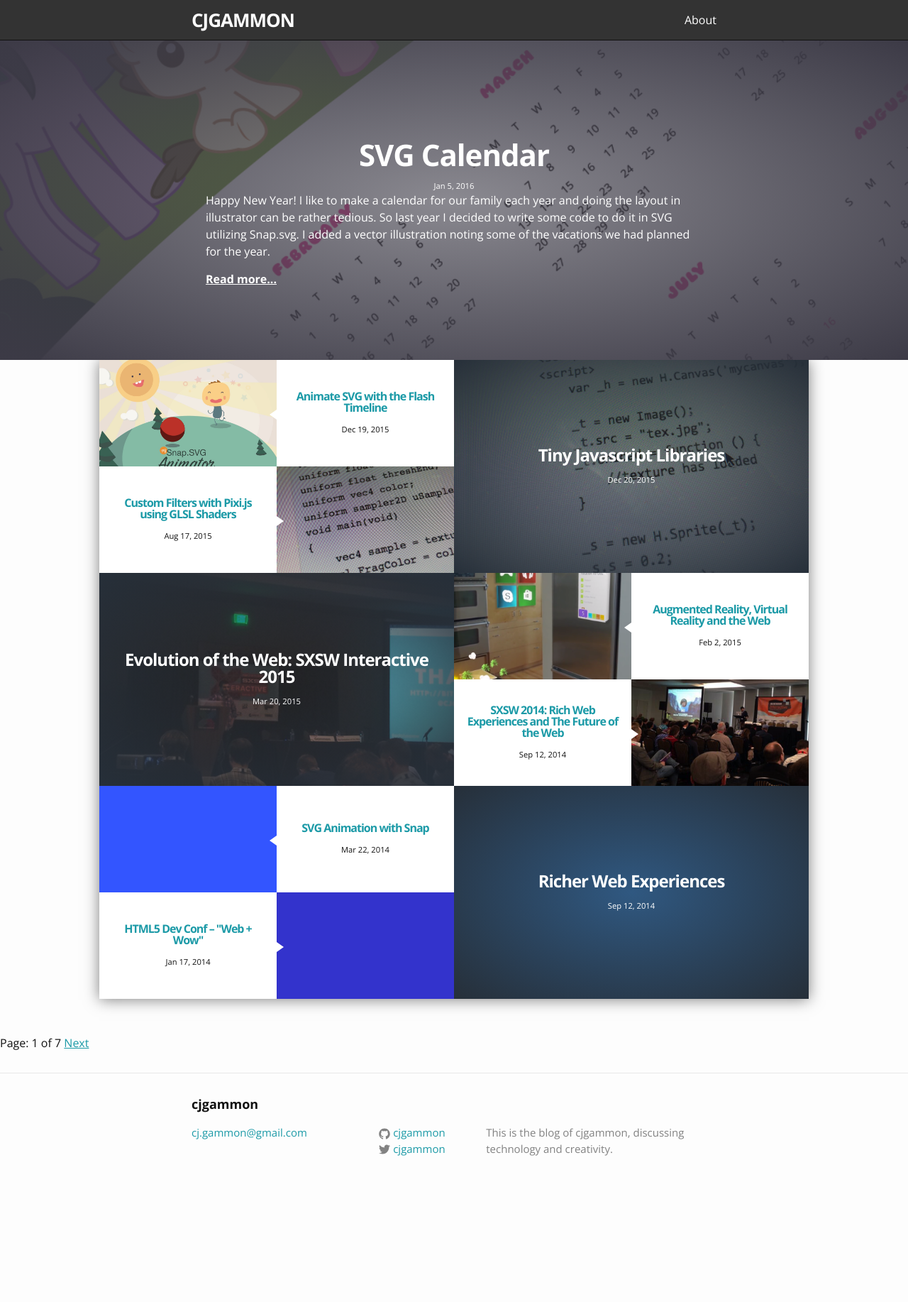
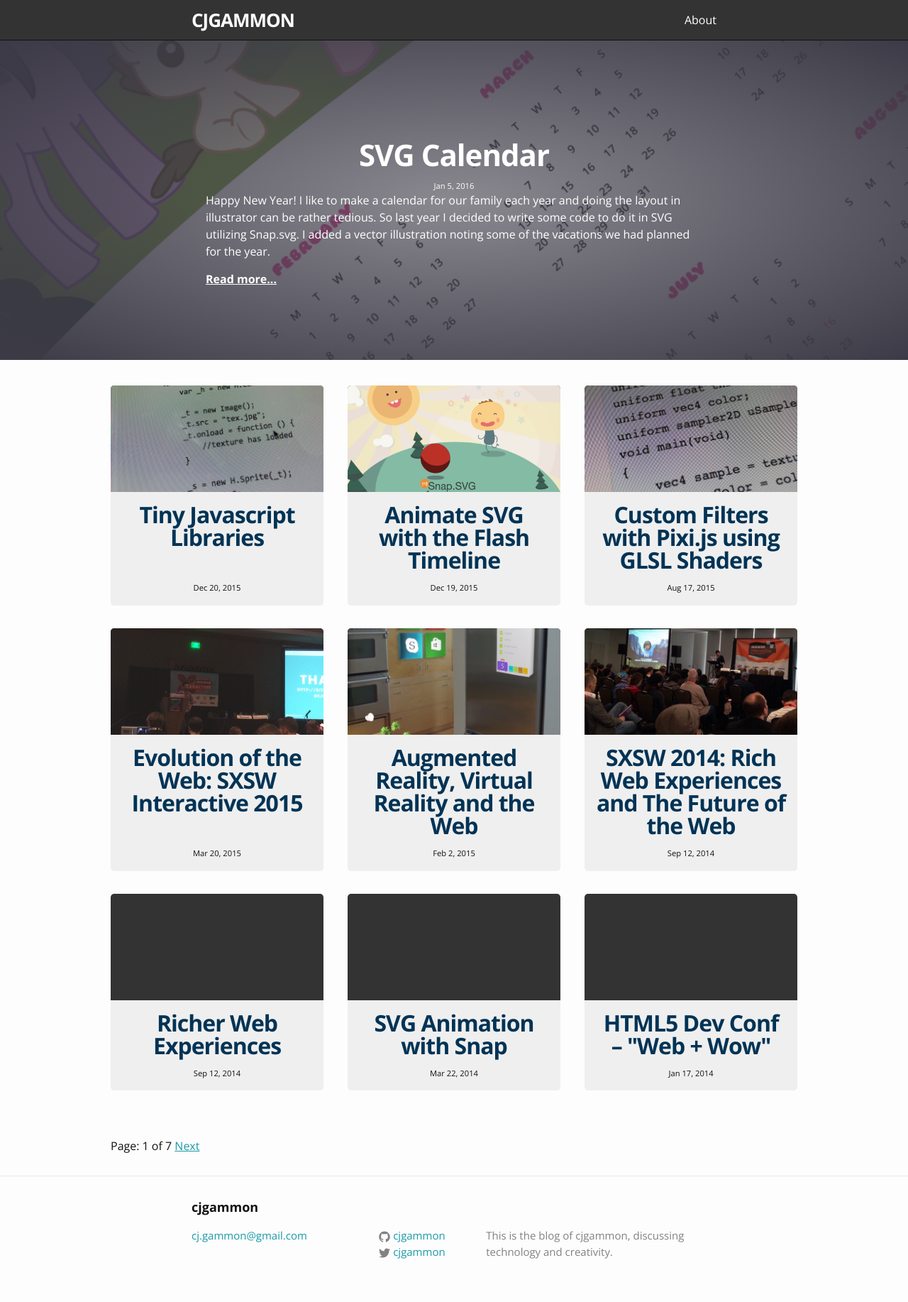
Before and after one commit to cjgammon/blog, a Jekyll site: the page built from index.html, in a window 1280 px wide. Shown: the whole page at 71% size. Built offline with Jekyll 4.4.1, drawn with Linux system fonts in a browser that asks for light colours; the list of posts is cut into pages by our own code; before the commit the page ends 1689 px from its top, so only the background shows below that.

Commit message:
new design blocks

```diff
--- a/_sass/_layout.scss
+++ b/_sass/_layout.scss
@@ -252,12 +252,6 @@
 .home{
   margin-top: -$spacing-unit;
 
-  .grid{
-    max-width: 1000px;
-    margin: auto;
-    box-shadow: 0px 1px 20px rgba(0, 0, 0, 0.5);
-  }
-
   time{
     font-size: .7em;
   }
@@ -299,123 +293,53 @@
 
 }
 
-.main-container{
+.grid{
   display: flex;
+  justify-content: space-between;
   flex-wrap: wrap;
-  text-align: center;
-
-  &:nth-child(2n+1) {
-    flex-direction: row-reverse;
-  }
-
+  max-width: 1000px;
+  margin: 20px auto;
 }
 
-.main-quarter-container{
+.panel{
   display: flex;
   flex-direction: column;
-  background: white;
-  padding: 0;
-  width: 50%;
-  height: 300px;
+  width: 300px;
+  margin: 1em;
+  border-radius: 5px;
+  overflow: hidden;
+  text-align: center;
+  background-color: #efefef;
 
   h2{
-    font-size: 1em;
-  }
-}
-
-.main-quarter{
-  display: flex;
-  height: 150px;
-
-  &:nth-child(2n-1) {
-    background: #3355ff;
-
-    .main-quarter-text:after{
-      right: 100%;
-      border-right: 10px solid white;
-      border-bottom: 7px solid transparent;
-      border-top: 7px solid transparent;
-    }
-  }
-
-  &:nth-child(2n) {
-    background: #3333cc;
-    flex-direction: row-reverse;
-
-    .main-quarter-text:after{
-      left: 100%;
-      border-left: 10px solid white;
-      border-bottom: 7px solid transparent;
-      border-top: 7px solid transparent;
-    }
-  }
-}
-
-.main-quarter-img{
-  position: relative;
-  width: 50%;
-  background-size: cover;
-  background-position: center;
-}
-
-.main-quarter-text{
-  position: relative;
-  box-sizing: border-box;
-  display: flex;
-  flex-direction: column;
-  padding: 1em;
-  width: 50%;
-  align-items: center;
-  justify-content: center;
-  background: white;
-
-  &:after{
-    content: '';
-    position: absolute;
-    top: calc(50% - 5px);
-    width: 0;
-    height: 0;
-    z-index: 10;
-  }
-}
-
-.main-half{
-  position: relative;
-  display: flex;
-  align-items: center;
-  justify-content: center;
-  flex-direction: column;
-  box-sizing: border-box;
-  padding: 2rem;
-  width: 50%;
-  height: 300px;
-  background: #336699;
-  background-size: cover;
-  background-position: center;
-
-  h2{
-    font-size: 1.5em;
-  }
-
-  *{
-    position: relative;
-  }
-
-  time{
-    color: white;
-    font-weight: 100;
+    font-size: 2em;
   }
 
   a{
     &,
     &:visited{
-      color: white;
+      color: #003355;
     }
-
     &:hover{
-      color: #cccccc;
+      color: #777;
     }
   }
+}
+
+.panel-img{
+  width: 100%;
+  height: 150px;
+  background-size: cover;
+  background-position: center;
+  background-color: #333;
+}
+
+.panel-text{
+  flex: 1;
+  padding: 1em;
+  display: flex;
+  flex-direction: column;
+  justify-content: space-between;
 }
 
 .image-gradient{
@@ -433,7 +357,10 @@
 }
 
 .pagination{
+  margin: auto;
   margin-top: 50px;
+  max-width: calc(1000px - 2em);
+
   a{
     text-decoration: underline;
   }
--- a/index.html
+++ b/index.html
@@ -30,38 +30,23 @@ layout: home
         </div>
       {% endfor %}
 
-      <div class="grid">
+    <div class="grid">
 
-      {% assign j = 1 %}
-      {% assign count = paginator.per_page | minus:1 | divided_by: 3 %}
+    {% for post in paginator.posts offset:1 %}
+    <div class="panel">
+      {{ if post.image }}
+        <a href="{{ post.url }}">
+          <div class="panel-img" style="background-image: url('{{ post.image }}')"></div>
+        </a>
+      {{ endif }}
+      <div class="panel-text">
+        <a href="{{ post.url }}">
+          <h2 class="post-title" itemprop="name headline">{{ post.title }}</h2>
+        </a>
+        <time>{{ post.date | date: "%b %-d, %Y" }}</time>
+      </div>
 
-      {% for i in (1..count) %}
-      <div class="main-container">
-
-        {% for post in paginator.posts offset:j limit:1 %}
-        <div class="main-half" {{ if post.image }}style="background-image: url('{{ post.image }}')" {{ endif }}>
-          <div class="image-gradient"></div>
-          <a href="{{ post.url }}"><h2 class="post-title" itemprop="name headline">{{ post.title }}</h2></a>
-          <time>{{ post.date | date: "%b %-d, %Y" }}</time>
-        </div>
-        {% endfor %}
-
-        {% assign j = j | plus:1 %}
-        <div class="main-quarter-container">
-          {% for post in paginator.posts offset:j limit:2 %}
-          <div class="main-quarter">
-            <div class="main-quarter-img" {{ if post.image }}style="background-image: url('{{ post.image }}')" {{ endif }}>
-            </div>
-            <div class="main-quarter-text">
-              <a href="{{ post.url }}"><h2 class="post-title" itemprop="name headline">{{ post.title }}</h2></a>
-              <time>{{ post.date | date: "%b %-d, %Y" }}</time>
-            </div>
-          </div>
-          {% endfor %}
-        </div>
-
-      </div>
-      {% assign j = j | plus:2 %}
+    </div>
     {% endfor %}
 
     </div>
```
